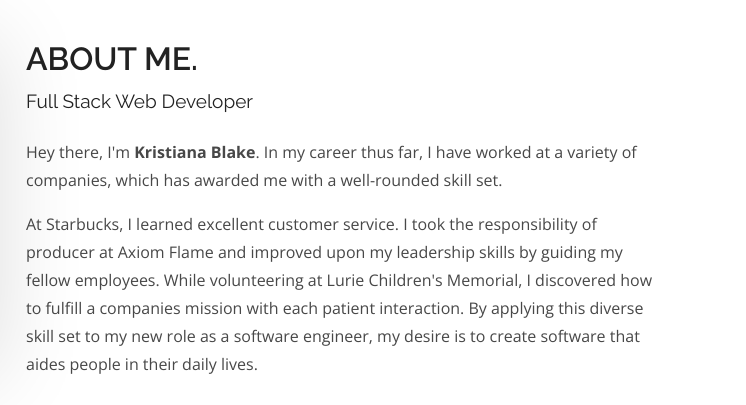
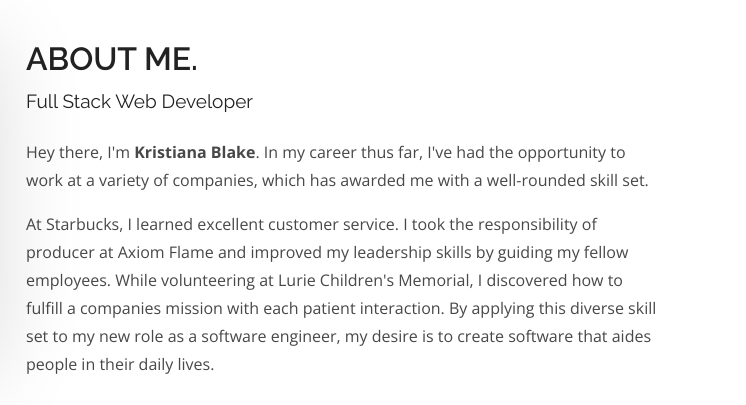
Before and after one commit to KristianaBlake/KristianaBlake.github.io, a plain HTML site: page index.html in a window 1280 px wide. Shown: the part 860-1265 px from the top of the page, 534-1280 px from the left. Drawn offline with nearby package versions, Linux system fonts and the light colour scheme.

Commit message:
edited about me section

```diff
--- a/index.html
+++ b/index.html
@@ -121,8 +121,8 @@
                                 <h2>About Me.</h2>
                                 <span>Full Stack Web Developer</span>
                             </div>
-                            <p>Hey there, I'm <b>Kristiana Blake</b>. In my career thus far, I have worked at a variety of companies, which has awarded me with a well-rounded skill set.</p>
-                            <p>At Starbucks, I learned excellent customer service. I took the responsibility of producer at Axiom Flame and improved upon my leadership skills by guiding my fellow employees. While volunteering at Lurie Children's Memorial, I discovered how to fulfill a companies mission with each patient interaction. By applying this diverse skill set to my new role as a software engineer, my desire is to create software that aides people in their daily lives.</p>
+                            <p>Hey there, I'm <b>Kristiana Blake</b>. In my career thus far, I've had the opportunity to work at a variety of companies, which has awarded me with a well-rounded skill set.</p>
+                            <p>At Starbucks, I learned excellent customer service. I took the responsibility of producer at Axiom Flame and improved my leadership skills by guiding my fellow employees. While volunteering at Lurie Children's Memorial, I discovered how to fulfill a companies mission with each patient interaction. By applying this diverse skill set to my new role as a software engineer, my desire is to create software that aides people in their daily lives.</p>
                             <!--About Social Icons-->
                             <div class="social-icons">
                                 <a href="https://github.com/KristianaBlake">
```
